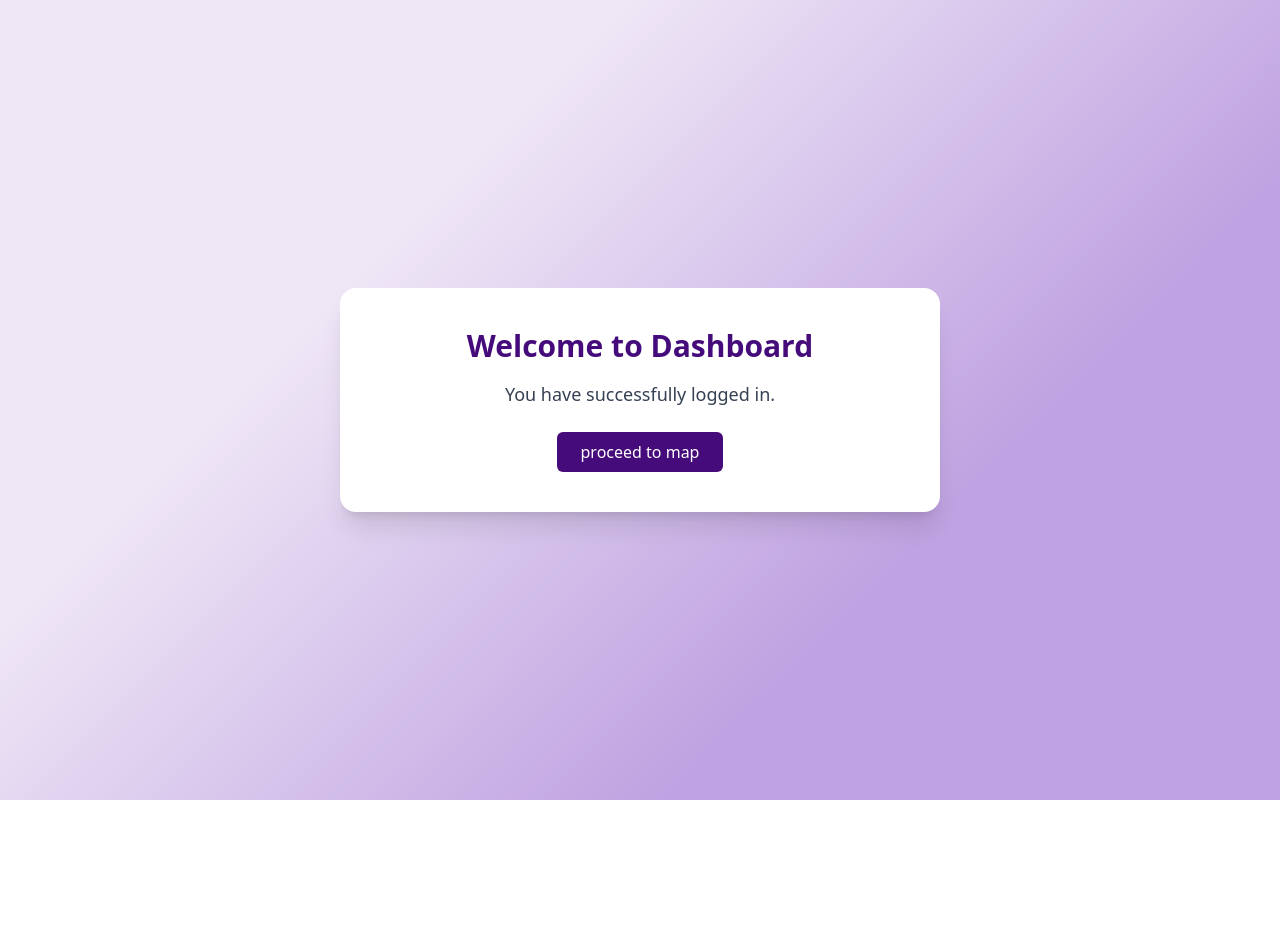
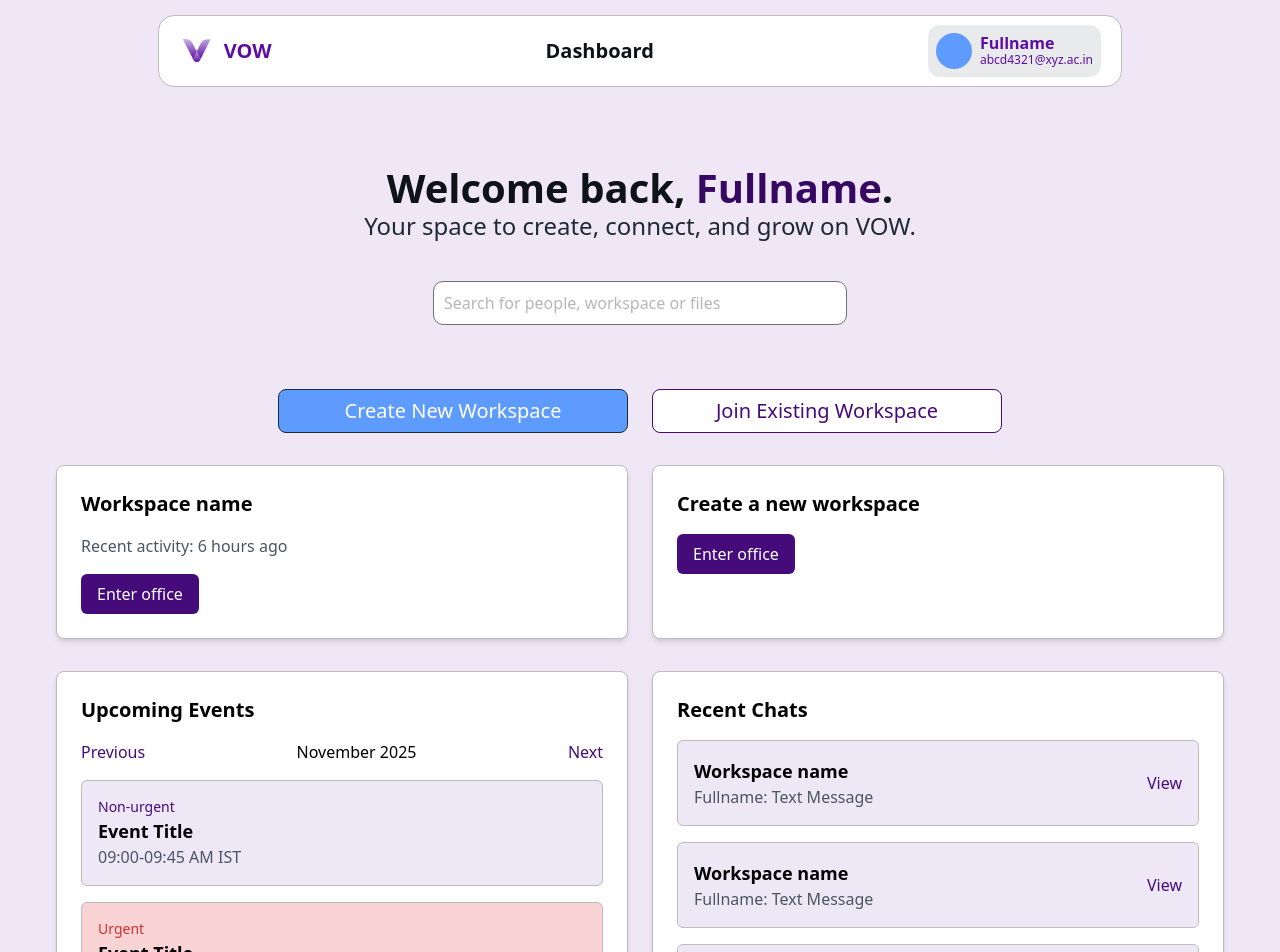
Before and after one commit to sarthak12789/VOW, a React (Vite) app: page /dashboard in a window 1280 px wide. Shown: the top 952 px of the page. Before the commit the page ends 800 px from the top, so only its background shows below. Built offline with nearby package versions, Linux system fonts and the light colour scheme.

Commit message:
dashboard nav

```diff
--- a/src/pages/dashboard.jsx
+++ b/src/pages/dashboard.jsx
@@ -1,36 +1,135 @@
 import React from "react";
-import { useNavigate } from "react-router-dom";
+import logo from "../assets/logo.png";
+import Footer from "../components/Footer";
 
 const Dashboard = () => {
-  const navigate = useNavigate();
+  return (
+    <div className="min-h-screen bg-[#EFE7F6] flex flex-col items-center">
+      {/* Navbar */}
+      <header className="w-[964px] h-[72px] bg-white flex justify-between items-center border border-[#BCBCBC] rounded-[16px] px-[20px] mt-[15px]">
+        <div className="flex items-center gap-[10px]">
+          <img src={logo} alt="VOW Logo" className="h-[24px]" />
+          <span className="text-[#5C0EA4] font-bold text-[20px] leading-[24px]">
+            VOW
+          </span>
+        </div>
 
-  const handleLogout = () => {
-    localStorage.removeItem("token"); // remove token if you're storing it
-    navigate("/map");
-  };
+        <div className="text-[#0E1219] font-bold text-[20px] leading-[24px]">
+          Dashboard
+        </div>
+        {/* avatar and email */}
+        <div className="flex items-center gap-[10px]">
+          <div className="flex items-center gap-[8px] bg-[#E9EAEB] rounded-[12px] py-[8px] px-[8px]">
+            <div
+              className="w-[36px] h-[36px] rounded-full bg-[#5E9BFF]"
+              title="User Avatar"
+            ></div>
+            <div className="flex flex-col">
+              <span className="text-[#5C0EA4] font-semibold text-[16px] leading-[19.2px]">
+                Fullname
+              </span>
+              <span className="text-[#5C0EA4] font-normal text-[12px] leading-[14.4px]">
+                abcd4321@xyz.ac.in
+              </span>
+            </div>
+          </div>
+        </div>
+      </header>
 
-  return (
-    <div
-      className="min-h-screen flex flex-col items-center justify-center text-center"
-      style={{
-        background: "linear-gradient(135deg, #EFE7F6 30%, #BFA2E1 70%)",
-      }}
-    >
-      <div className="bg-white shadow-xl rounded-2xl p-10 w-[90%] max-w-[600px]">
-        <h1 className="text-3xl font-semibold text-[#450B7B] mb-4">
-          Welcome to Dashboard
+      {/* Welcome Back Section */}
+      <section className="w-[562px] flex flex-col items-center text-center mt-[77px] ">
+        <h1 className="text-[#0E1219] font-semibold text-[40px] leading-[48px]">
+          Welcome back, <span className="text-[#370862]">Fullname</span>.
         </h1>
-        <p className="text-gray-700 text-lg mb-6">
-          You have successfully logged in.
+        <p className="text-[#1F2937] font-normal text-[24px] leading-[28.8px]">
+          Your space to create, connect, and grow on VOW.
         </p>
+        <div className="w-[414px] flex items-center mt-[40px]">
+          <input
+            type="text"
+            placeholder="Search for people, workspace or files"
+            className="w-full h-[44px] px-[10px] rounded-[10px] border border-[#707070] text-[#707070] text-[16px] leading-[19px] bg-white"
+          />
+        </div>
+        <div className="flex gap-[24px] mt-[64px]">
+          <button className="w-[350px] h-[44px] bg-[#5E9BFF] text-white text-[20px] font-normal leading-[24px] rounded-[8px] border border-[#1F2937] hover:bg-[#4A8CE0] transition">
+            Create New Workspace
+          </button>
+          <button className="w-[350px] h-[44px] bg-white text-[#450B7B] text-[20px] font-normal leading-[24px] rounded-[8px] border border-[#450B7B] hover:bg-[#F5F5F5] transition">
+            Join Existing Workspace
+          </button>
+        </div>
+      </section>
 
-        <button
-          onClick={handleLogout}
-          className="bg-[#450B7B] text-white py-2 px-6 rounded-md hover:bg-[#5c0ea4] transition"
-        >
-          proceed to map
-        </button>
-      </div>
+      {/* Main Content */}
+      <main className="w-full max-w-[1200px] mt-8 px-4">
+        {/* Workspace Section */}
+        <div className="grid grid-cols-1 md:grid-cols-2 gap-6 mb-8">
+          <div className="bg-white shadow-md rounded-lg p-6 border border-[#BCBCBC]">
+            <h2 className="text-xl font-semibold mb-4">Workspace name</h2>
+            <p className="text-gray-600 mb-4">Recent activity: 6 hours ago</p>
+            <button className="bg-[#450B7B] text-white py-2 px-4 rounded-md hover:bg-[#5c0ea4] transition">
+              Enter office
+            </button>
+          </div>
+          <div className="bg-white shadow-md rounded-lg p-6 border border-[#BCBCBC]">
+            <h2 className="text-xl font-semibold mb-4">Create a new workspace</h2>
+            <button className="bg-[#450B7B] text-white py-2 px-4 rounded-md hover:bg-[#5c0ea4] transition">
+              Enter office
+            </button>
+          </div>
+        </div>
+
+        {/* Events and Chats Section */}
+        <div className="grid grid-cols-1 md:grid-cols-2 gap-6">
+          {/* Upcoming Events */}
+          <div className="bg-white shadow-md rounded-lg p-6 border border-[#BCBCBC]">
+            <h2 className="text-xl font-semibold mb-4">Upcoming Events</h2>
+            <div className="flex items-center justify-between mb-4">
+              <button className="text-[#450B7B]">Previous</button>
+              <span>November 2025</span>
+              <button className="text-[#450B7B]">Next</button>
+            </div>
+            <div className="space-y-4">
+              <div className="bg-[#EDE7F6] p-4 rounded-md border border-[#BCBCBC]">
+                <p className="text-sm text-[#450B7B]">Non-urgent</p>
+                <h3 className="text-lg font-semibold">Event Title</h3>
+                <p className="text-gray-600">09:00-09:45 AM IST</p>
+              </div>
+              <div className="bg-[#FAD4D4] p-4 rounded-md border border-[#BCBCBC]">
+                <p className="text-sm text-[#D32F2F]">Urgent</p>
+                <h3 className="text-lg font-semibold">Event Title</h3>
+                <p className="text-gray-600">09:00-09:45 AM IST</p>
+              </div>
+            </div>
+          </div>
+
+          {/* Recent Chats */}
+          <div className="bg-white shadow-md rounded-lg p-6 border border-[#BCBCBC]">
+            <h2 className="text-xl font-semibold mb-4">Recent Chats</h2>
+            <ul className="space-y-4">
+              {Array(5)
+                .fill(null)
+                .map((_, index) => (
+                  <li
+                    key={index}
+                    className="flex items-center justify-between bg-[#EDE7F6] p-4 rounded-md border border-[#BCBCBC]"
+                  >
+                    <div>
+                      <h3 className="text-lg font-semibold">Workspace name</h3>
+                      <p className="text-gray-600">Fullname: Text Message</p>
+                    </div>
+                    <button className="text-[#450B7B]">View</button>
+                  </li>
+                ))}
+            </ul>
+          </div>
+        </div>
+      </main>
+
+      {/* Footer */}
+      <Footer
+      className="mt-auto  w-full " />
     </div>
   );
 };
```
